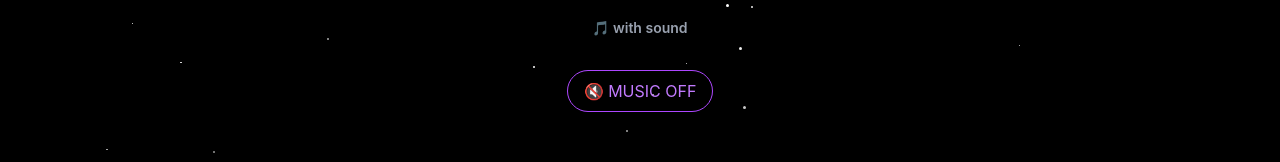
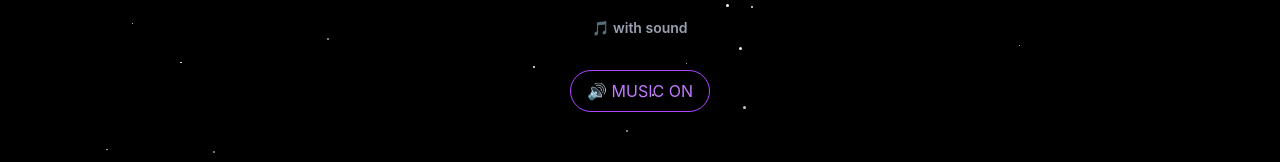
Before and after one commit to xtestegg/site-fero, a React (Vite) app: page / in a window 1280 px wide. Shown: the part 621-783 px from the top of the page. Built offline with nearby package versions, Linux system fonts and the light colour scheme.

Commit message:
Fix: Enable music by default on page load - user can toggle off

```diff
--- a/src/web/pages/index.tsx
+++ b/src/web/pages/index.tsx
@@ -44,7 +44,7 @@ function Stars({ count = 60 }: { count?: number }) {
 
 export default function Home() {
   const [showContent, setShowContent] = useState(false);
-  const [isPlaying, setIsPlaying] = useState(false);
+  const [isPlaying, setIsPlaying] = useState(true);
   const audioRef = useRef<HTMLAudioElement>(null);
 
   useEffect(() => {
```
